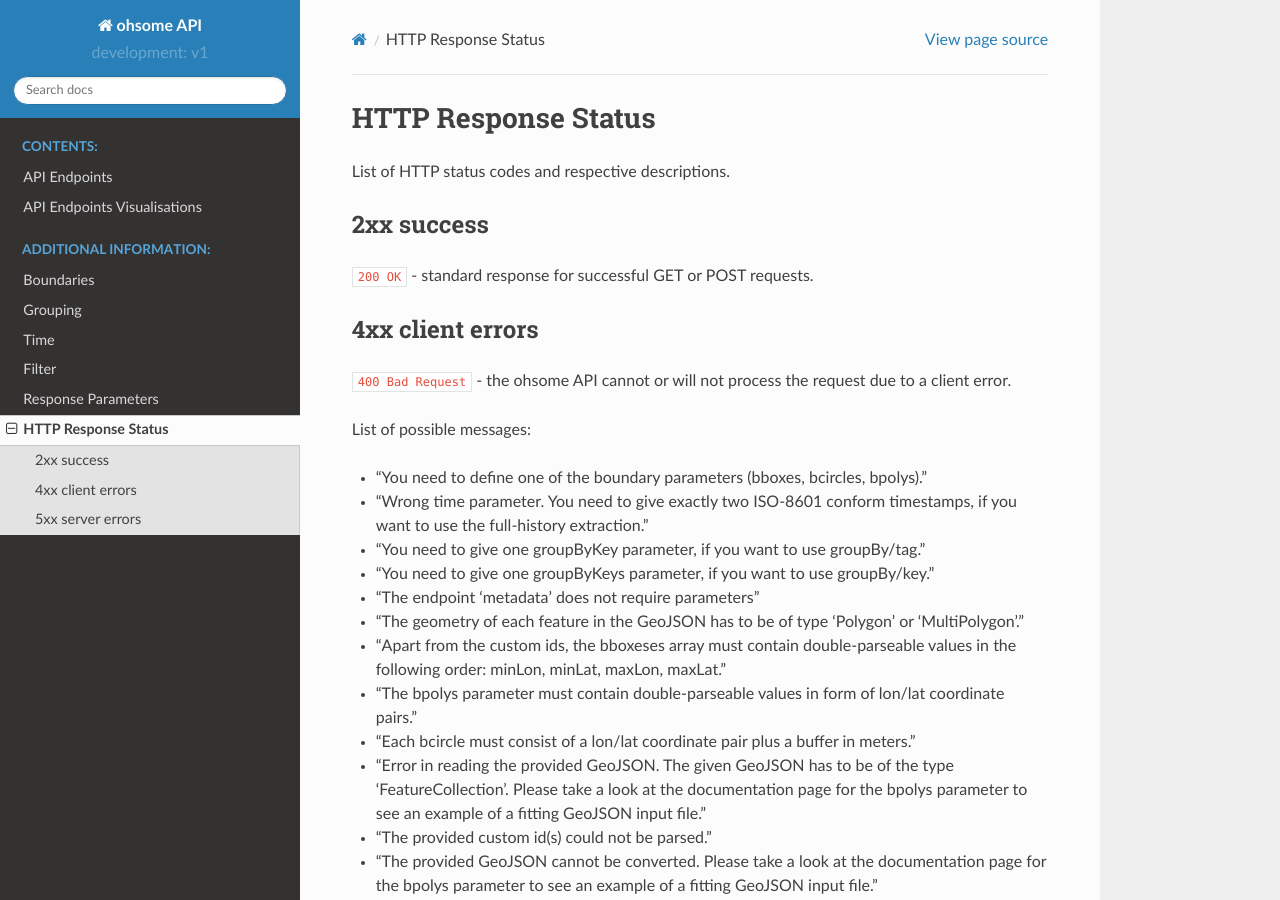
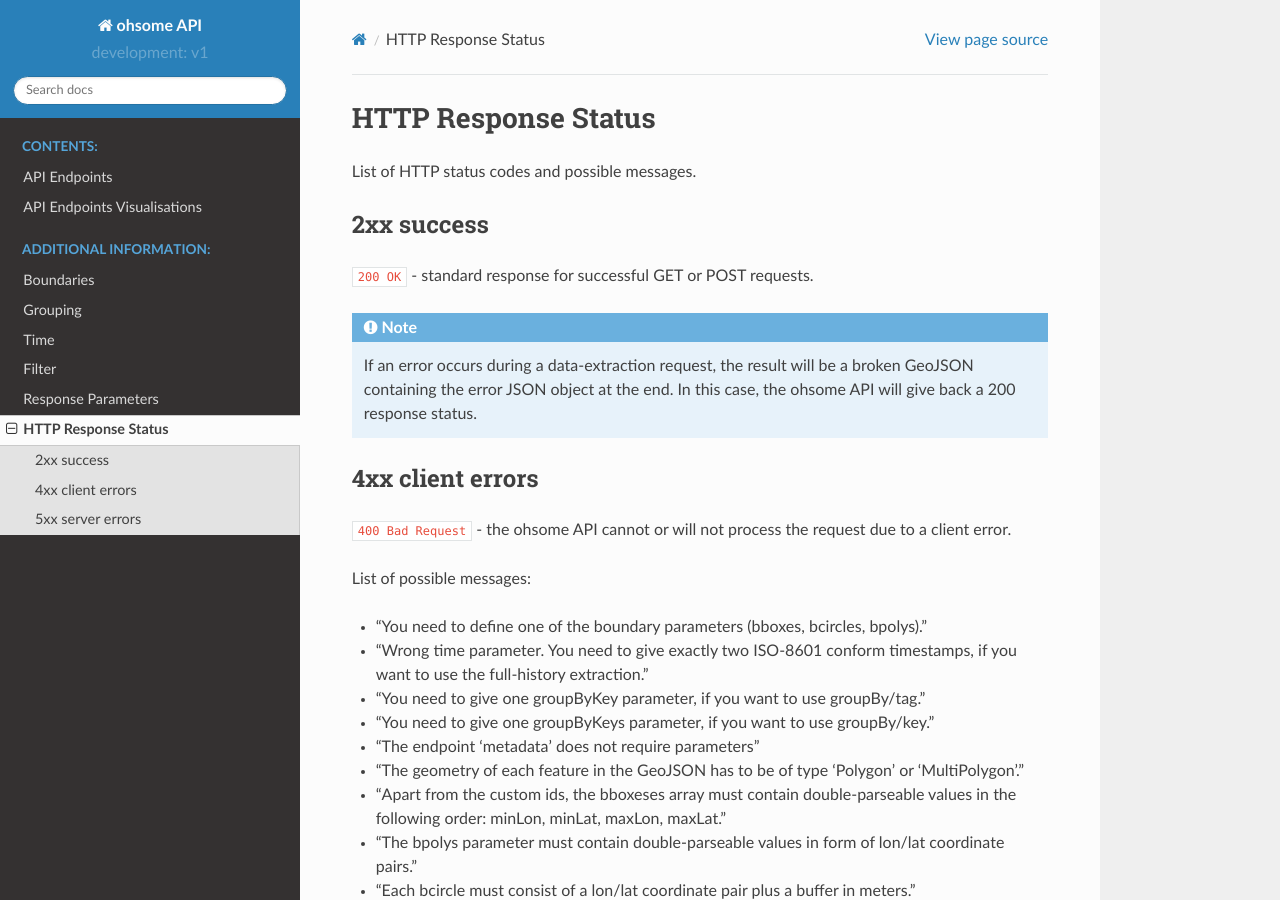
Before and after one commit to GIScience/ohsome-api, a Sphinx documentation site: the page built from docs/http-response-status.rst, in a window 1280 px wide and 900 px high. Built offline with Sphinx 7.4.7 and the Read the Docs theme 2.0.0, drawn with Linux system fonts in a browser that asks for light colours; some of the changed text lies outside the part shown.

Commit message:
docs: add missing message

```diff
--- a/docs/http-response-status.rst
+++ b/docs/http-response-status.rst
@@ -1,11 +1,13 @@
 HTTP Response Status
 ====================
 
-List of HTTP status codes and respective descriptions.
+List of HTTP status codes and possible messages.
 
 2xx success
 -----------
 ``200 OK`` - standard response for successful GET or POST requests.
+
+.. note:: If an error occurs during a data-extraction request, the result will be a broken GeoJSON containing the error JSON object at the end. In this case, the ohsome API will give back a 200 response status.
 
 4xx client errors
 -----------------
```
Also changed, not shown: other parts of docs/http-response-status.rst (+1 -0 lines).
